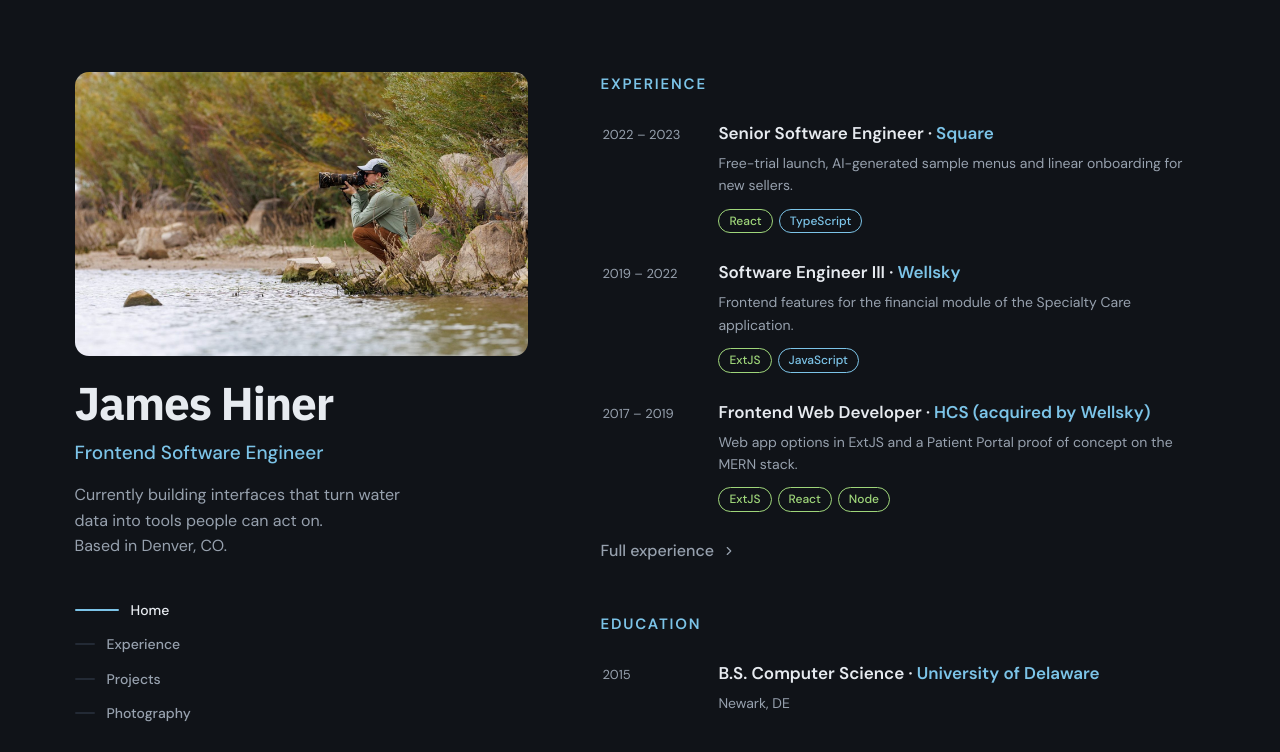
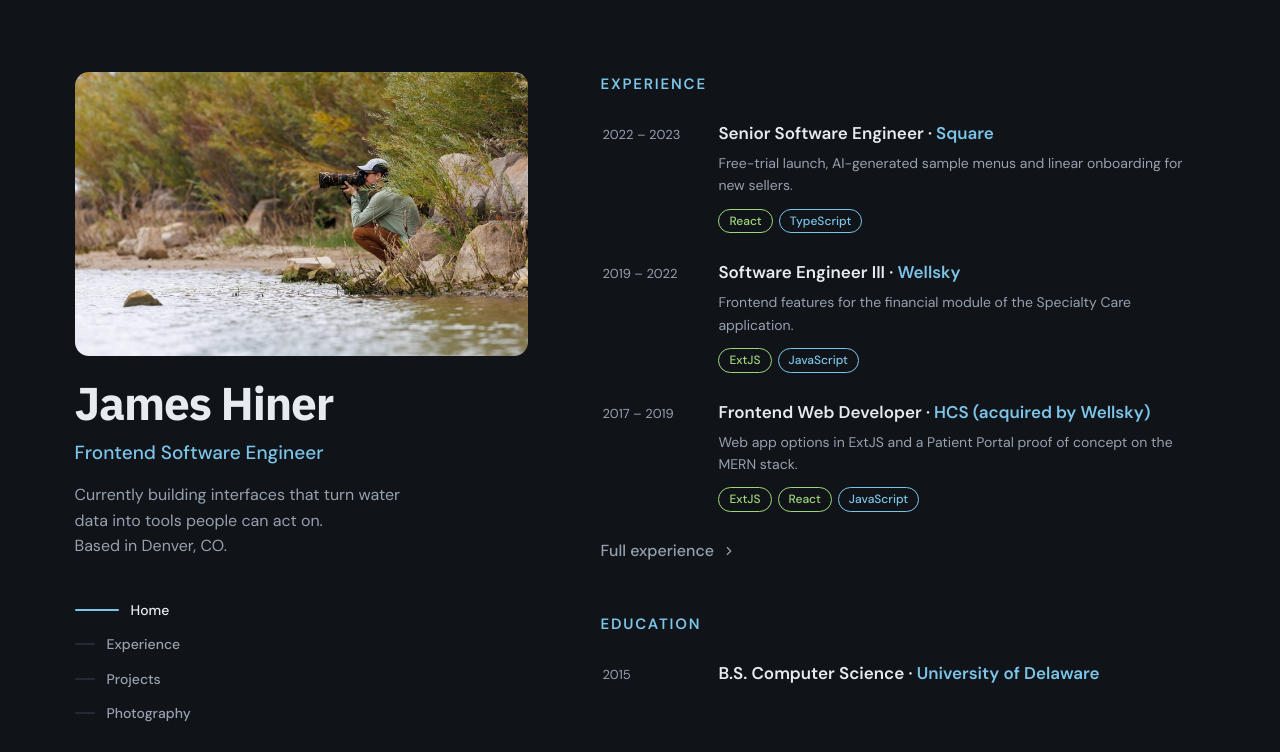
Before and after one commit to jameshiner/dev, a Next.js app: page / in a window 1280 px wide. Shown: the top 752 px of the page. Built offline with nearby package versions, Linux system fonts and the light colour scheme.

Commit message:
Swap HCS Node tag for JavaScript and drop education location from home

```diff
--- a/src/app/page.tsx
+++ b/src/app/page.tsx
@@ -37,7 +37,6 @@ export default function Home() {
             date={yearsOnly(item.date)}
             title={item.degree}
             meta={item.school}
-            description={item.location}
           />
         ))}
       </Section>
--- a/src/data/jobs.ts
+++ b/src/data/jobs.ts
@@ -47,7 +47,7 @@ export const jobs: Job[] = [
     date: 'Oct 2017 – Mar 2019',
     location: 'Wall, NJ',
     summary: 'Web app options in ExtJS and a Patient Portal proof of concept on the MERN stack.',
-    tags: ['ExtJS', 'React', 'Node'],
+    tags: ['ExtJS', 'React', 'JavaScript'],
     bullets: [
       'Created/maintained options for HCS’s modern web application using ExtJS',
       'Designed and coded an online Patient Portal proof of concept deployed on a MERN stack',
```
